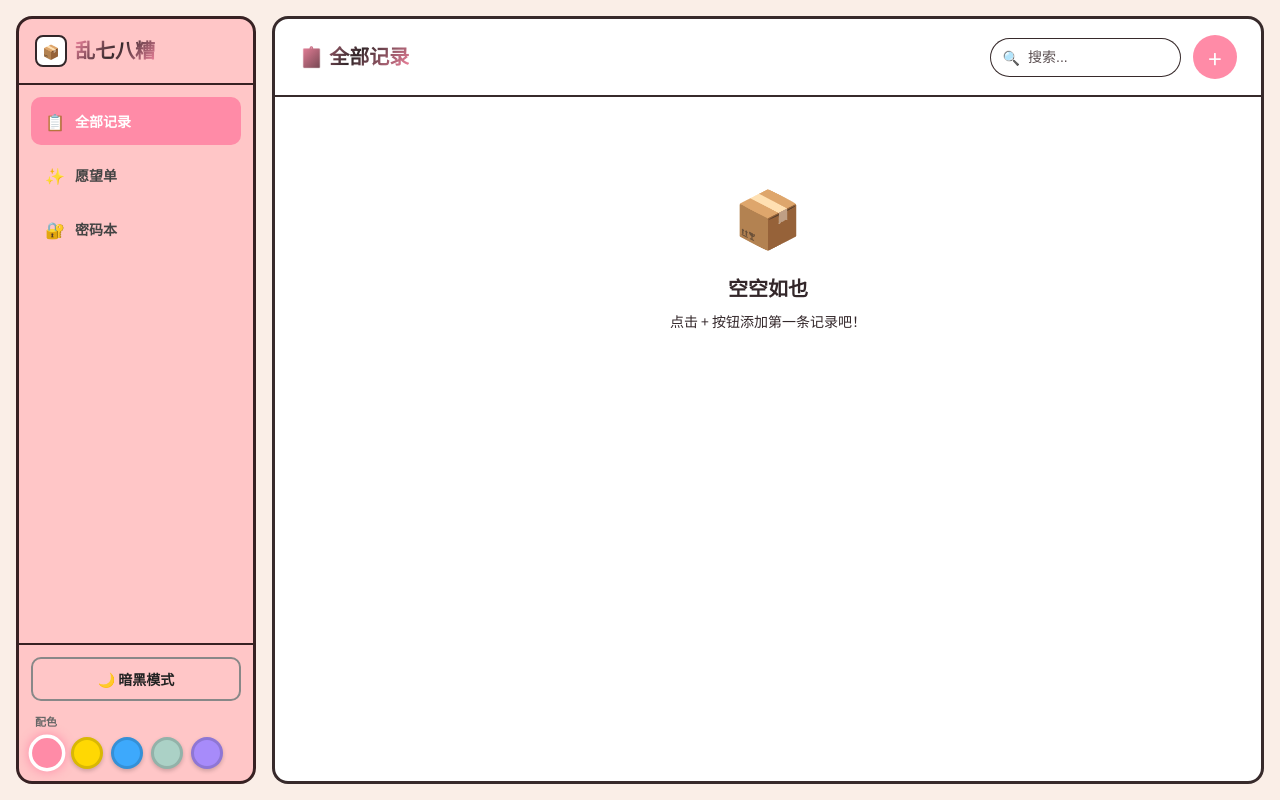
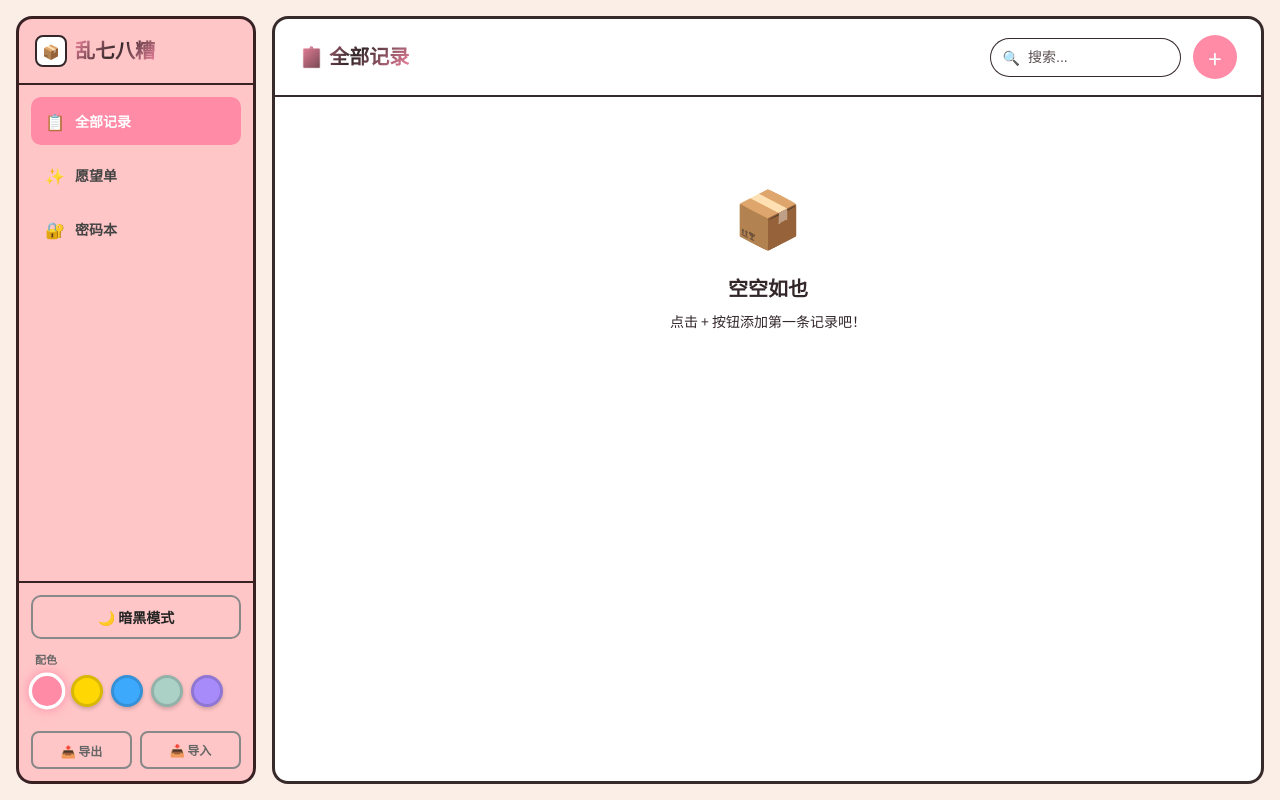
Before and after one commit to Freya-Lynn/chaos-box, a React (Vite) app: page / in a window 1280 px wide. Built offline with nearby package versions, Linux system fonts and the light colour scheme; a web font is replaced by a local one.

Commit message:
Add files via upload

```diff
--- a/src/App.jsx
+++ b/src/App.jsx
@@ -5,6 +5,8 @@ import RecordModal from './components/RecordModal';
 
 const STORAGE_KEY = 'chaos-box-records';
 const TAG_COLORS_KEY = 'chaos-box-tag-colors';
+const VAULT_DATA_KEY = 'chaos-box-vault';
+const VAULT_CONFIG_KEY = 'chaos-box-vault-config';
 
 function App() {
   const [records, setRecords] = useState([]);
@@ -116,6 +118,52 @@ function App() {
     setModalOpen(true);
   };
 
+  const handleExportData = () => {
+    const data = {
+      records: JSON.parse(localStorage.getItem(STORAGE_KEY) || '[]'),
+      tagColors: JSON.parse(localStorage.getItem(TAG_COLORS_KEY) || '{}'),
+      vaultData: localStorage.getItem(VAULT_DATA_KEY) || null,
+      vaultConfig: localStorage.getItem(VAULT_CONFIG_KEY) || null,
+      exportedAt: Date.now()
+    };
+    const blob = new Blob([JSON.stringify(data, null, 2)], { type: 'application/json' });
+    const url = URL.createObjectURL(blob);
+    const a = document.createElement('a');
+    a.href = url;
+    a.download = `chaos-box-backup-${new Date().toISOString().slice(0, 10)}.json`;
+    a.click();
+    URL.revokeObjectURL(url);
+  };
+
+  const handleImportData = (e) => {
+    const file = e.target.files[0];
+    if (!file) return;
+    const reader = new FileReader();
+    reader.onload = (event) => {
+      try {
+        const data = JSON.parse(event.target.result);
+        if (data.records) {
+          localStorage.setItem(STORAGE_KEY, JSON.stringify(data.records));
+          setRecords(data.records);
+        }
+        if (data.tagColors) {
+          localStorage.setItem(TAG_COLORS_KEY, JSON.stringify(data.tagColors));
+          setTagColors(data.tagColors);
+        }
+        if (data.vaultData) {
+          localStorage.setItem(VAULT_DATA_KEY, data.vaultData);
+        }
+        if (data.vaultConfig) {
+          localStorage.setItem(VAULT_CONFIG_KEY, data.vaultConfig);
+        }
+        alert('导入成功！请刷新页面。');
+      } catch (err) {
+        alert('导入失败，文件格式不正确。');
+      }
+    };
+    reader.readAsText(file);
+  };
+
   return (
     <div className="app-container">
       <Sidebar
@@ -124,6 +172,8 @@ function App() {
         onViewChange={setView}
         showWishlist={showWishlist}
         onShowWishlistChange={setShowWishlist}
+        onExportData={handleExportData}
+        onImportData={handleImportData}
       />
 
       <MainContent
--- a/src/components/Sidebar.jsx
+++ b/src/components/Sidebar.jsx
@@ -10,7 +10,8 @@ const colorSchemes = [
 
 export default function Sidebar({
   wishlistCount, view, onViewChange,
-  showWishlist, onShowWishlistChange
+  showWishlist, onShowWishlistChange,
+  onExportData, onImportData
 }) {
   const [isDark, setIsDark] = useState(() => {
     return localStorage.getItem('chaos-box-theme-mode') === 'dark';
@@ -190,6 +191,48 @@ export default function Sidebar({
             ))}
           </div>
         </div>
+
+        <div style={{ display: 'flex', gap: '8px', marginTop: '12px' }}>
+          <button
+            onClick={onExportData}
+            style={{
+              flex: 1,
+              padding: '8px 12px',
+              borderRadius: '8px',
+              fontSize: '12px',
+              fontWeight: 600,
+              border: '2px solid #888',
+              background: 'transparent',
+              color: '#666',
+              cursor: 'pointer'
+            }}
+          >
+            📤 导出
+          </button>
+          <label
+            style={{
+              flex: 1,
+              padding: '8px 12px',
+              borderRadius: '8px',
+              fontSize: '12px',
+              fontWeight: 600,
+              border: '2px solid #888',
+              background: 'transparent',
+              color: '#666',
+              cursor: 'pointer',
+              textAlign: 'center',
+              display: 'block'
+            }}
+          >
+            📥 导入
+            <input
+              type="file"
+              accept=".json"
+              onChange={onImportData}
+              style={{ display: 'none' }}
+            />
+          </label>
+        </div>
       </div>
     </aside>
   );
```
